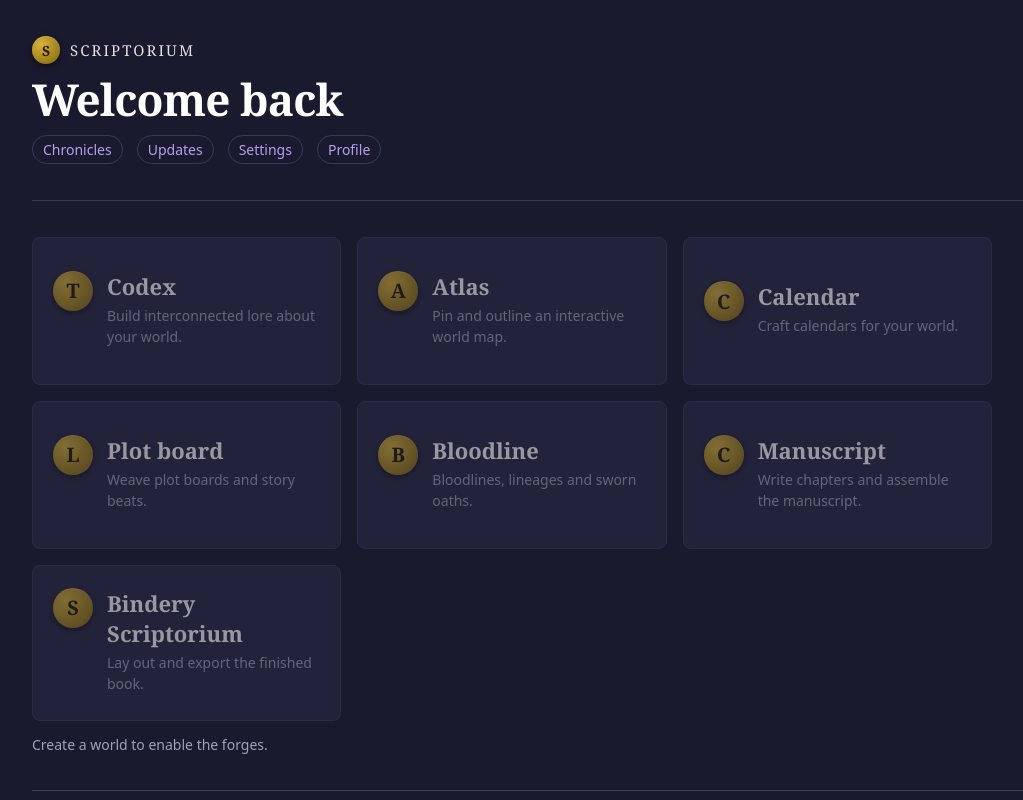
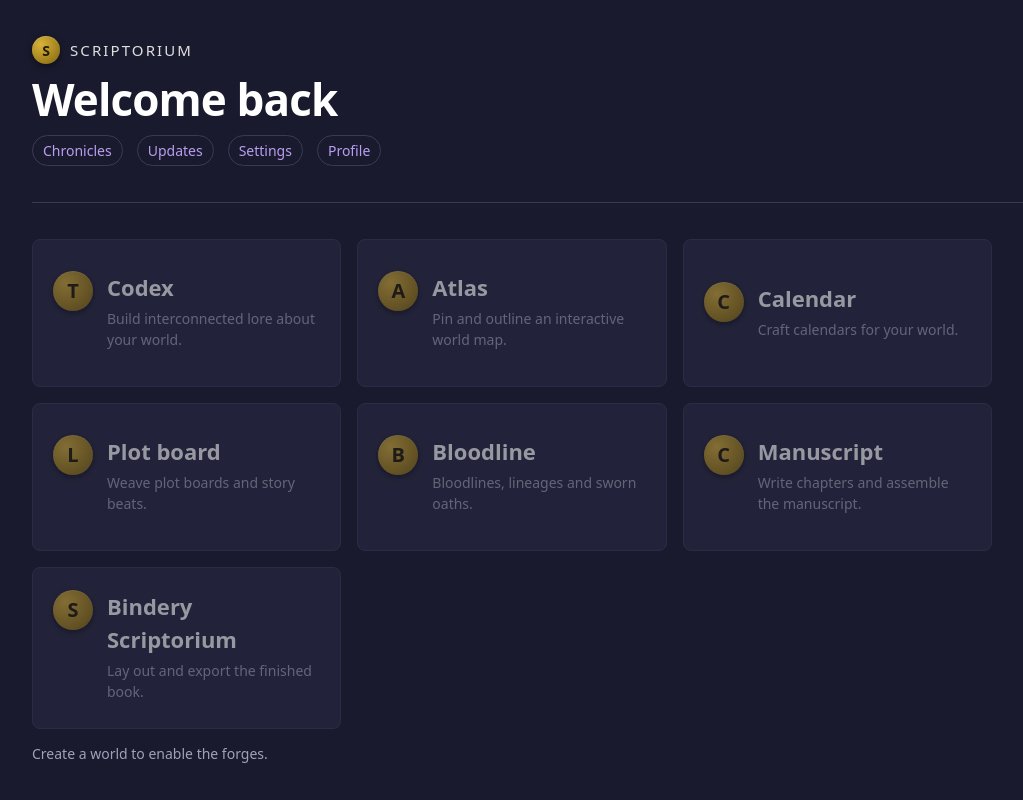
Before and after one commit to lmaoclost/WriteMe, a React (Vite) app: page / in a window 1280 px wide. Shown: the top 800 px of the page, without its empty margins (92-1115 px from the left). Built offline with nearby package versions, Linux system fonts and the light colour scheme; what polygon-clipping would draw is missing.

Commit message:
feat(style): tailwind v4 entry + design tokens (legacy vars exact, shadcn semantic map)

```diff
--- a/src/app/theme.css
+++ b/src/app/theme.css
@@ -1,16 +1,22 @@
+@import "tailwindcss";
+@import "tw-animate-css";
+
+@custom-variant dark (&:is(.dark *));
+
 :root {
+  /* ===== legacy tokens — kept exact (feature CSS depends on exact values) ===== */
   --bg: #1a1a2e;
   --bg-header: #16162a;
   --bg-raised: #2a2a4a;
   --panel: #2a2a44;
-  --card: #333360;
+  --card: #333360; /* legacy card token; shadcn card maps to --card-well below */
   --line: #3a3a55;
   --line-strong: #3d3d5c;
   --text: #e0e0e0;
   --text-strong: #ffffff;
   --text-muted: #a0a0b8;
   --text-faint: #888888;
-  --accent: #7c5cbf;
+  --accent: #7c5cbf; /* legacy accent; shadcn accent maps to --accent-soft below */
   --lilac: #b89eef;
   --gold: #e0c264;
   --gold-dim: #b39642;
@@ -21,9 +27,6 @@
   --info: #3498db;
   --danger: #f44336;
   --warn: #e74c3c;
-  --font-display: "Fraunces Variable", Georgia, serif;
-  --font-body: "Inter Variable", system-ui, -apple-system, "Segoe UI", sans-serif;
-  --font-mono: "JetBrains Mono", ui-monospace, monospace;
 
   --ink: var(--bg);
   --night: var(--bg-header);
@@ -33,6 +36,7 @@
   --parchment-dim: var(--text-muted);
   --slate: var(--text-muted);
   --ember: var(--warn);
+  --wax: #17131f;
 
   --scrim: rgb(10 10 18 / 0.7);
   --scrim-canvas: rgb(0 0 0 / 0.5);
@@ -51,27 +55,87 @@
   --paper-muted-soft: #9a8d6a;
   --print-ink: #000;
   --print-paper: #fff;
+
+  /* ===== shadcn semantic tokens (mapped from DESIGN.md; dark-only) ===== */
+  --background: #1a1a2e;
+  --foreground: #e0e0e0;
+  --card-well: #16162a;
+  --card-well-foreground: #e0e0e0;
+  --popover: #2a2a44;
+  --popover-foreground: #e0e0e0;
+  --primary: #e0c264;
+  --primary-foreground: #17131f;
+  --secondary: #2a2a44;
+  --secondary-foreground: #e0e0e0;
+  --muted: #2a2a44;
+  --muted-foreground: #a0a0b8;
+  --accent-soft: #31314e;
+  --accent-foreground: #e0e0e0;
+  --destructive: #f44336;
+  --border: #3a3a55;
+  --input: #3a3a55;
+  --ring: #b39642;
+  --radius: 0.5rem;
 }
-* { box-sizing: border-box; }
-html, body, #root { height: 100%; }
-body {
-  margin: 0;
-  background: var(--bg);
-  color: var(--text);
-  font-family: var(--font-body);
-  -webkit-font-smoothing: antialiased;
+
+@theme inline {
+  --color-background: var(--background);
+  --color-foreground: var(--foreground);
+  --color-card: var(--card-well);
+  --color-card-foreground: var(--card-well-foreground);
+  --color-popover: var(--popover);
+  --color-popover-foreground: var(--popover-foreground);
+  --color-primary: var(--primary);
+  --color-primary-foreground: var(--primary-foreground);
+  --color-secondary: var(--secondary);
+  --color-secondary-foreground: var(--secondary-foreground);
+  --color-muted: var(--muted);
+  --color-muted-foreground: var(--muted-foreground);
+  --color-accent: var(--accent-soft);
+  --color-accent-foreground: var(--accent-foreground);
+  --color-destructive: var(--destructive);
+  --color-border: var(--border);
+  --color-input: var(--input);
+  --color-ring: var(--ring);
+
+  /* named palette utilities */
+  --color-ink: var(--ink);
+  --color-night: var(--night);
+  --color-night-2: var(--night-2);
+  --color-panel: var(--panel);
+  --color-line: var(--line);
+  --color-line-strong: var(--line-strong);
+  --color-parchment: var(--parchment);
+  --color-parchment-strong: var(--parchment-strong);
+  --color-parchment-dim: var(--parchment-dim);
+  --color-slate: var(--slate);
+  --color-gold: var(--gold);
+  --color-gold-dim: var(--gold-dim);
+  --color-lilac: var(--lilac);
+  --color-teal: var(--teal);
+  --color-rose: var(--rose);
+  --color-success: var(--success);
+  --color-wax: var(--wax);
+  --color-danger: var(--danger);
+
+  --radius-sm: calc(var(--radius) - 4px);
+  --radius-md: calc(var(--radius) - 2px);
+  --radius-lg: var(--radius);
+  --radius-xl: calc(var(--radius) + 4px);
+
+  --font-sans: "Inter Variable", system-ui, -apple-system, "Segoe UI", sans-serif;
+  --font-display: "Fraunces Variable", Georgia, serif;
+  --font-mono: "JetBrains Mono", ui-monospace, monospace;
 }
-h1, h2, h3 {
-  font-family: var(--font-display);
-  font-weight: 600;
-  letter-spacing: 0.01em;
-  margin: 0;
+
+@layer base {
+  html, body, #root { height: 100%; }
+  body {
+    margin: 0;
+    @apply bg-background text-foreground font-sans;
+    -webkit-font-smoothing: antialiased;
+  }
+  h1, h2, h3 { @apply font-display font-semibold; letter-spacing: 0.01em; margin: 0; }
+  button { @apply cursor-pointer font-sans; }
+  button:focus-visible, [tabindex]:focus-visible { outline: 2px solid var(--lilac); outline-offset: 2px; }
 }
-button {
-  font-family: var(--font-body);
-  cursor: pointer;
-}
-button:focus-visible, [tabindex]:focus-visible {
-  outline: 2px solid var(--lilac);
-  outline-offset: 2px;
-}
--- a/tsconfig.json
+++ b/tsconfig.json
@@ -14,7 +14,9 @@
     "strict": true,
     "noUnusedLocals": true,
     "noUnusedParameters": true,
-    "noFallthroughCasesInSwitch": true
+    "noFallthroughCasesInSwitch": true,
+    "baseUrl": ".",
+    "paths": { "@/*": ["./src/*"] }
   },
   "include": ["src"]
 }
--- a/vite.config.ts
+++ b/vite.config.ts
@@ -1,12 +1,17 @@
 /// <reference types="vitest/config" />
 import react from "@vitejs/plugin-react";
+import { fileURLToPath, URL } from "node:url";
 import { defineConfig } from "vite";
+import tailwindcss from "@tailwindcss/vite";
 
 export default defineConfig({
-  plugins: [react()],
+  plugins: [react(), tailwindcss()],
   resolve: {
     // browser shim for deps that require the node path builtin
-    alias: { path: "path-browserify" },
+    alias: {
+      "@": fileURLToPath(new URL("./src", import.meta.url)),
+      path: "path-browserify",
+    },
   },
   optimizeDeps: {
     esbuildOptions: {
```
Also changed, not shown: package.json (+8 -0 lines), 1 other file (tests, documents, lock files or other folders).
